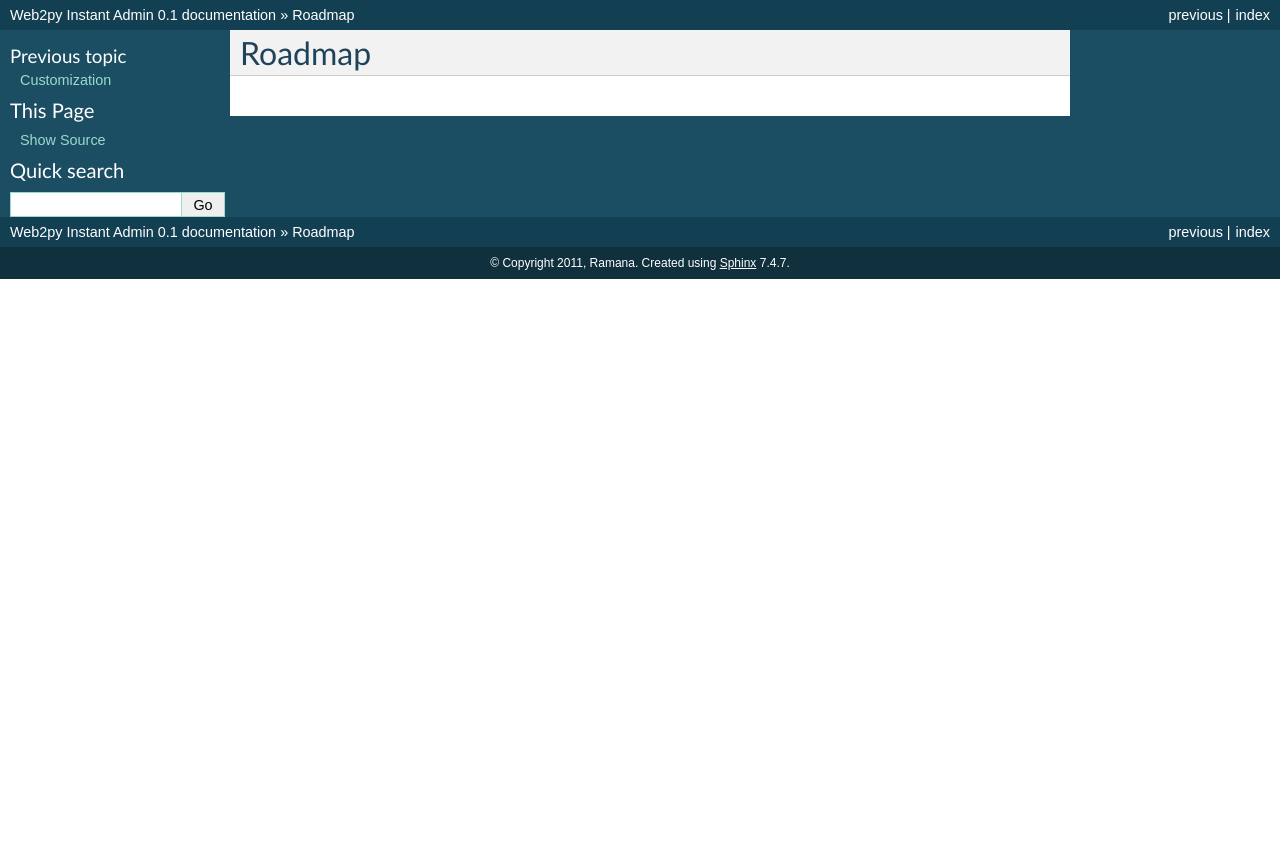
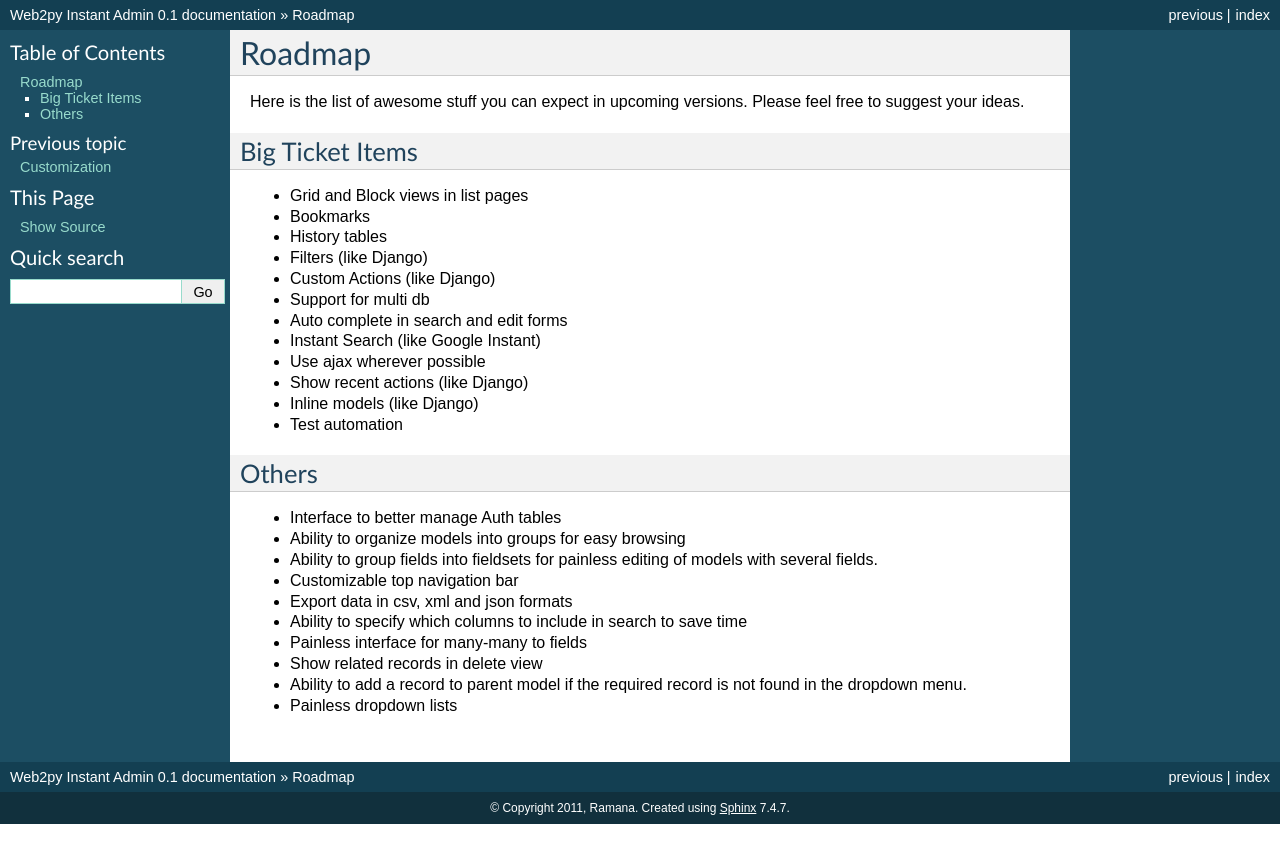
Before and after one commit to ananthrk/web2py-instant-admin, a Sphinx documentation site: the page built from docs/roadmap.rst, in a window 1280 px wide. Shown: the top 863 px of the page. Built offline with Sphinx 7.4.7, drawn with Linux system fonts in a browser that asks for light colours.

Commit message:
Adding roadmap

```diff
--- a/docs/roadmap.rst
+++ b/docs/roadmap.rst
@@ -1,3 +1,39 @@
 ========================
 Roadmap
 ========================
+
+Here is the list of awesome stuff you can expect in upcoming versions. Please feel free to suggest your ideas.
+
+
+----------------------
+Big Ticket Items
+----------------------
+
+* Grid and Block views in list pages
+* Bookmarks
+* History tables
+* Filters (like Django)
+* Custom Actions (like Django)
+* Support for multi db
+* Auto complete in search and edit forms
+* Instant Search (like Google Instant)
+* Use ajax wherever possible
+* Show recent actions (like Django)
+* Inline models (like Django)
+* Test automation
+
+
+----------------------
+Others
+----------------------
+
+* Interface to better manage Auth tables
+* Ability to organize models into groups for easy browsing
+* Ability to group fields into fieldsets for painless editing of models with several fields.
+* Customizable top navigation bar
+* Export data in csv, xml and json formats
+* Ability to specify which columns to include in search to save time
+* Painless interface for many-many to fields
+* Show related records in delete view
+* Ability to add a record to parent model if the required record is not found in the dropdown menu.
+* Painless dropdown lists
```
Also changed, not shown: docs/index.rst (+0 -9 lines), 1 other file.
